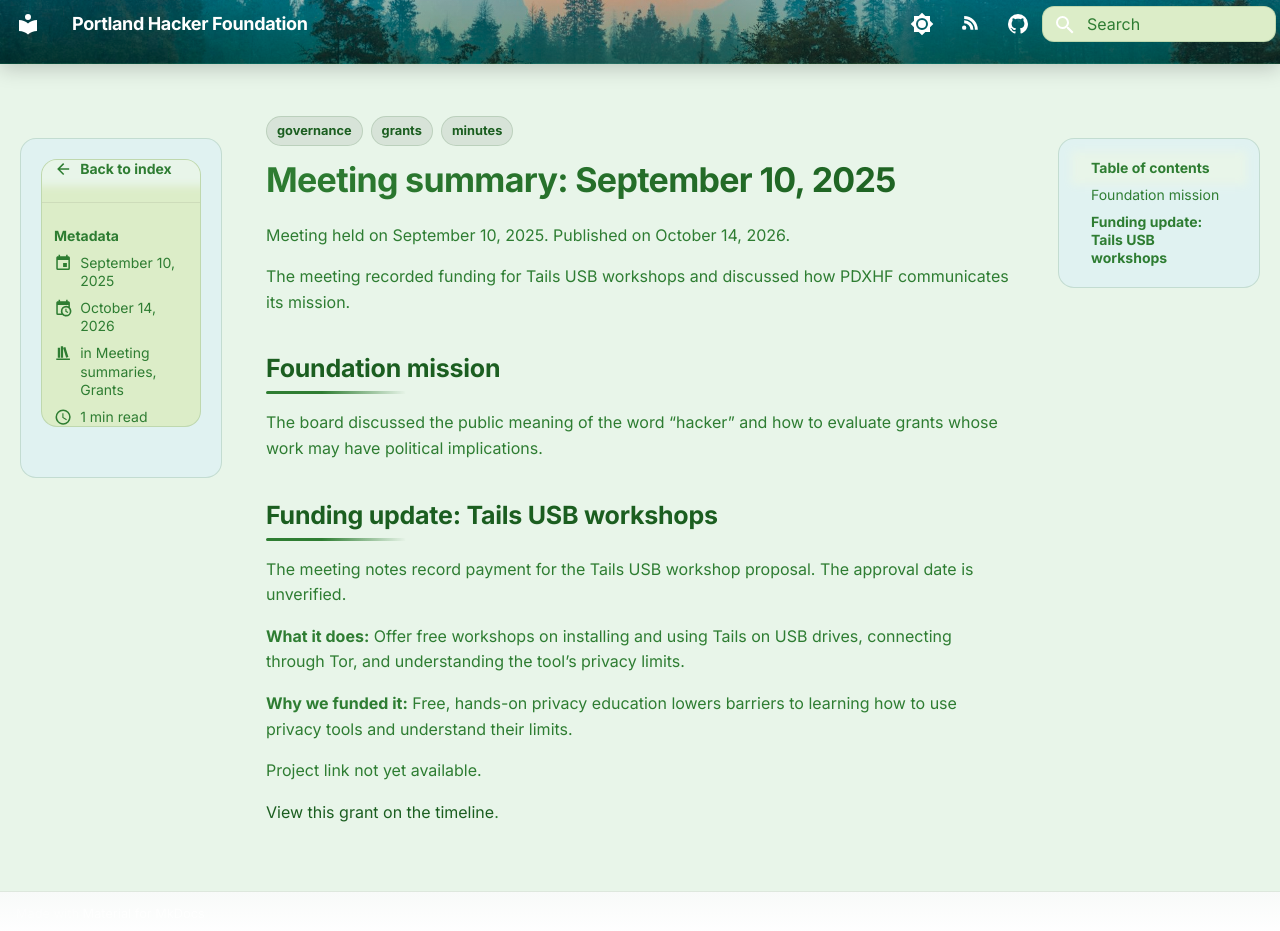
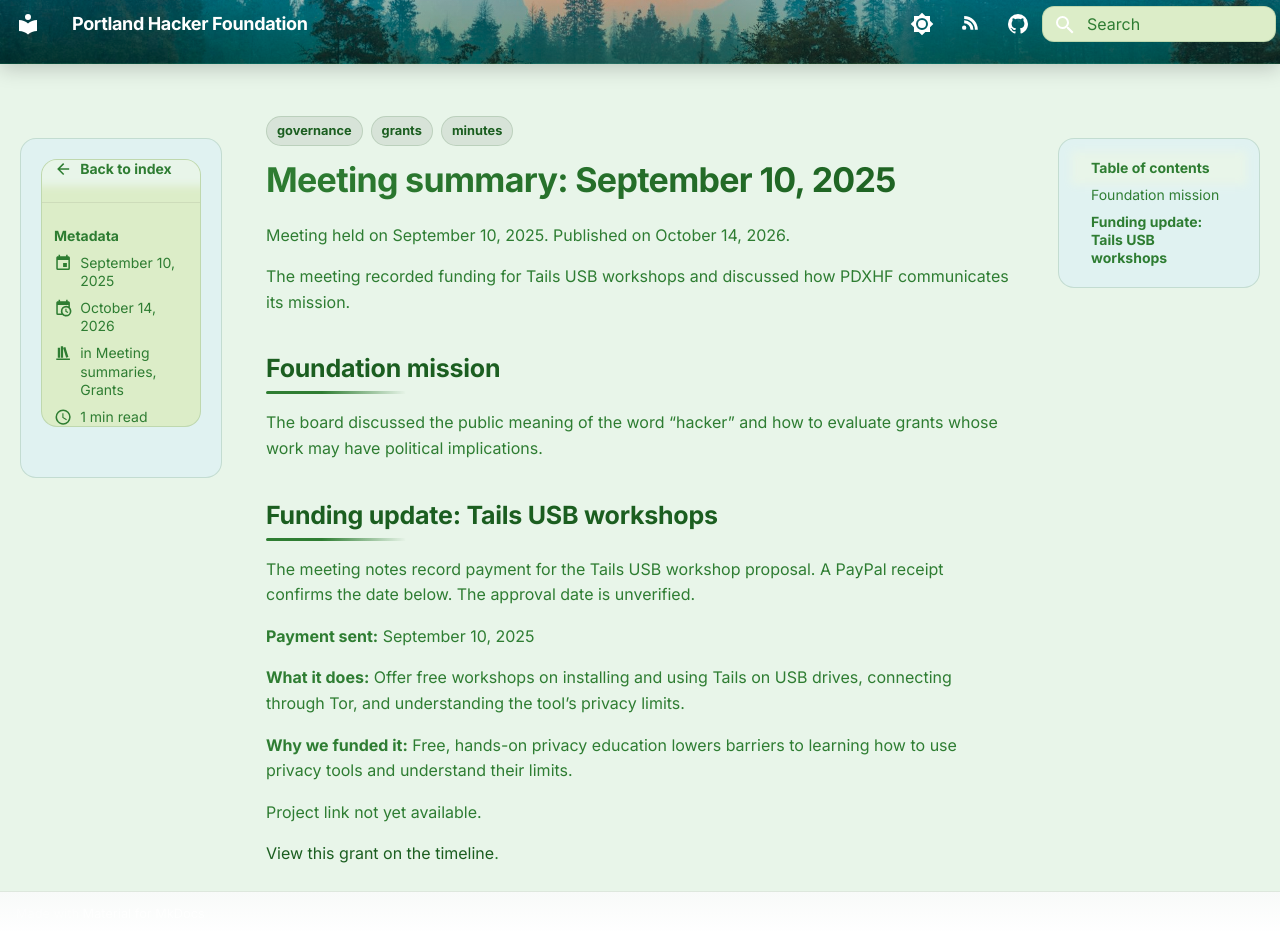
Before and after one commit to pierce403/PDXHF, an MkDocs documentation site: the page built from docs/blog/posts/meeting-2025-09-10.md, in a window 1280 px wide and 936 px high. Shown: the top 931 px of the window. Built offline with MkDocs 1.6.1 and Material for MkDocs 9.7.7, drawn with Linux system fonts in a browser that asks for light colours.

Commit message:
Record Tails workshop payment date

```diff
--- a/docs/blog/posts/meeting-2025-09-10.md
+++ b/docs/blog/posts/meeting-2025-09-10.md
@@ -25,7 +25,9 @@ The board discussed the public meaning of the word “hacker” and how to evalu
 
 ## Funding update: Tails USB workshops {#grant-tails-usb}
 
-The meeting notes record payment for the Tails USB workshop proposal. The approval date is unverified.
+The meeting notes record payment for the Tails USB workshop proposal. A PayPal receipt confirms the date below. The approval date is unverified.
+
+**Payment sent:** September 10, 2025
 
 <!-- TODO: Verify the Tails grant approval date from an approved source before assigning an approval date. -->
 
```
Also changed, not shown: AGENTS.md (+1 -1 lines), docs/grants/index.md (+2 -0 lines).
